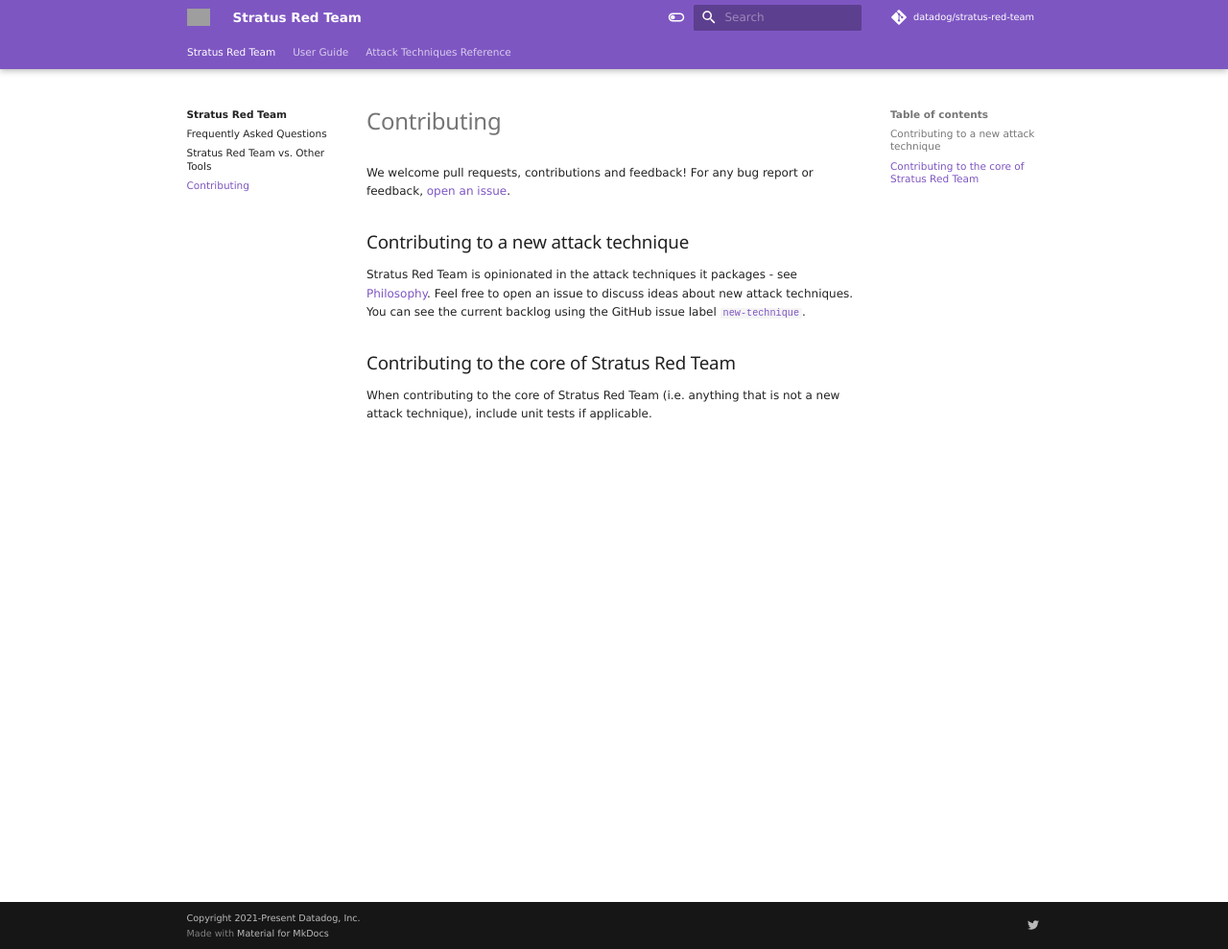
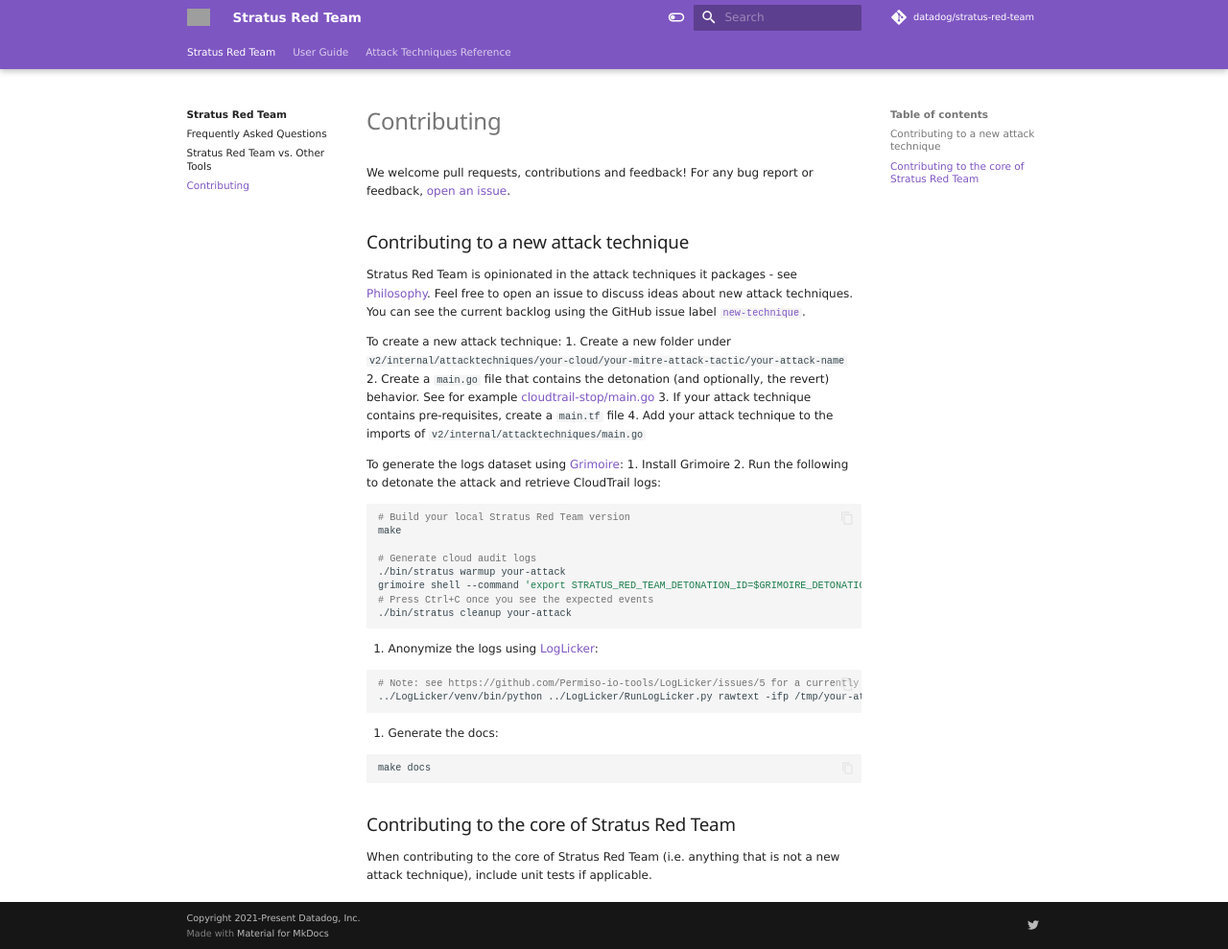
Before and after one commit to DataDog/stratus-red-team, an MkDocs documentation site: the page built from docs/contributing.md, in a window 1280 px wide and 989 px high. Shown: the whole window at 96% size. Built offline with MkDocs 1.6.1 and Material for MkDocs 9.7.7, drawn with Linux system fonts in a browser that asks for light colours; nearby versions of some CDN libraries; library files that are not in the unit come from our copies; comment, search, counter and statistics services are not loaded; grey boxes are pictures that could not be loaded.

Commit message:
Add better contributing docs

````diff
--- a/docs/contributing.md
+++ b/docs/contributing.md
@@ -6,6 +6,40 @@
 
 Stratus Red Team is opinionated in the attack techniques it packages - see [Philosophy](./attack-techniques/philosophy.md). Feel free to open an issue to discuss ideas about new attack techniques. You can see the current backlog using the GitHub issue label [`new-technique`](https://github.com/DataDog/stratus-red-team/issues?q=is%3Aissue+is%3Aopen+label%3Anew-technique).
 
+To create a new attack technique:
+1. Create a new folder under `v2/internal/attacktechniques/your-cloud/your-mitre-attack-tactic/your-attack-name`
+2. Create a `main.go` file that contains the detonation (and optionally, the revert) behavior. See for example [cloudtrail-stop/main.go](https://github.com/DataDog/stratus-red-team/blob/main/v2/internal/attacktechniques/aws/defense-evasion/cloudtrail-stop/main.go)
+3. If your attack technique contains pre-requisites, create a `main.tf` file
+4. Add your attack technique to the imports of `v2/internal/attacktechniques/main.go`
+
+To generate the logs dataset using [Grimoire](https://github.com/DataDog/grimoire):
+1. Install Grimoire
+2. Run the following to detonate the attack and retrieve CloudTrail logs:
+
+```bash
+# Build your local Stratus Red Team version
+make
+
+# Generate cloud audit logs
+./bin/stratus warmup your-attack
+grimoire shell --command 'export STRATUS_RED_TEAM_DETONATION_ID=$GRIMOIRE_DETONATION_ID; ./bin/stratus detonate your-attack' -o /tmp/your-attack.json
+# Press Ctrl+C once you see the expected events
+./bin/stratus cleanup your-attack
+```
+
+3. Anonymize the logs using [LogLicker](https://github.com/Permiso-io-tools/LogLicker):
+
+```bash
+# Note: see https://github.com/Permiso-io-tools/LogLicker/issues/5 for a currently necessary patch
+../LogLicker/venv/bin/python ../LogLicker/RunLogLicker.py rawtext -ifp /tmp/your-attack.json -ofp ./docs/detonation-logs/your-attack.json
+```
+
+4. Generate the docs:
+
+```bash
+make docs
+```
+
 ## Contributing to the core of Stratus Red Team
 
 When contributing to the core of Stratus Red Team (i.e. anything that is not a new attack technique), include unit tests if applicable.
````
